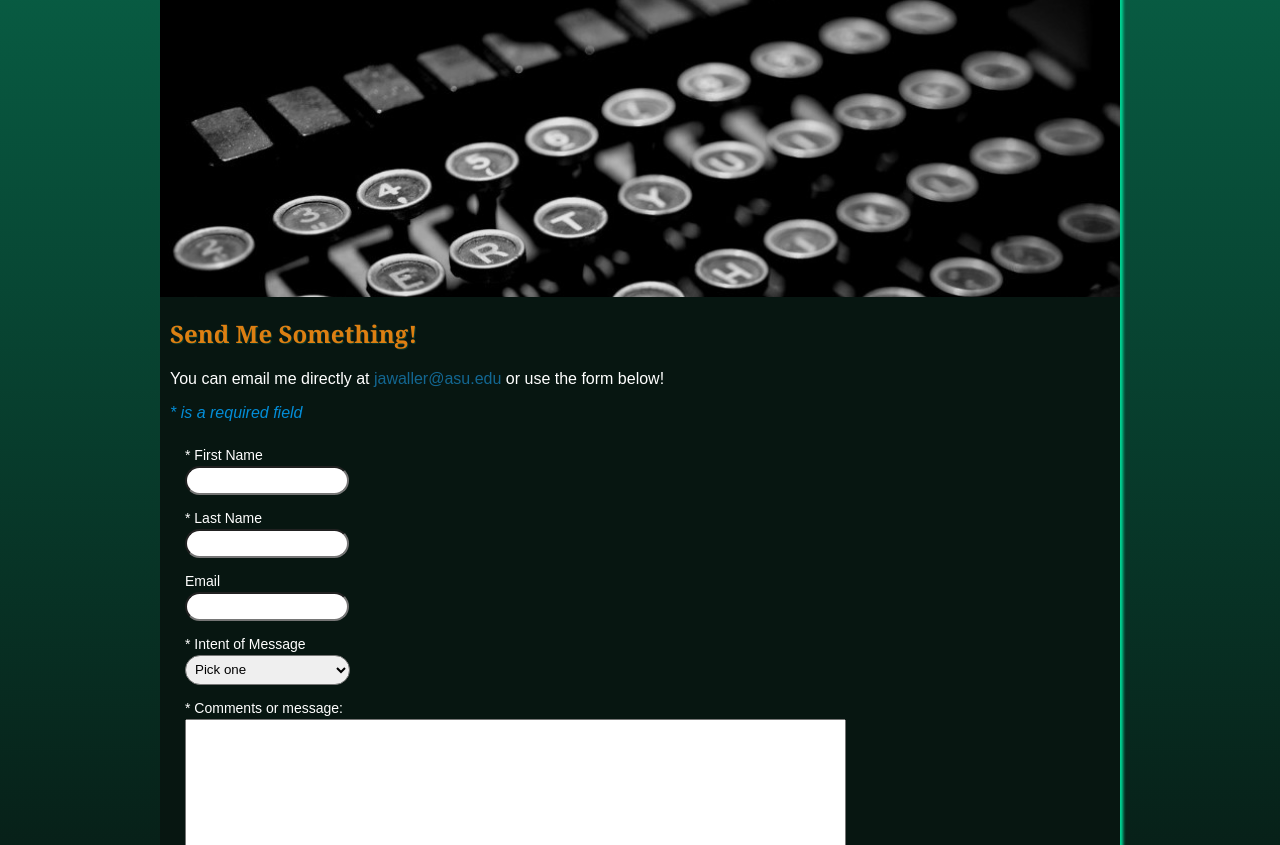
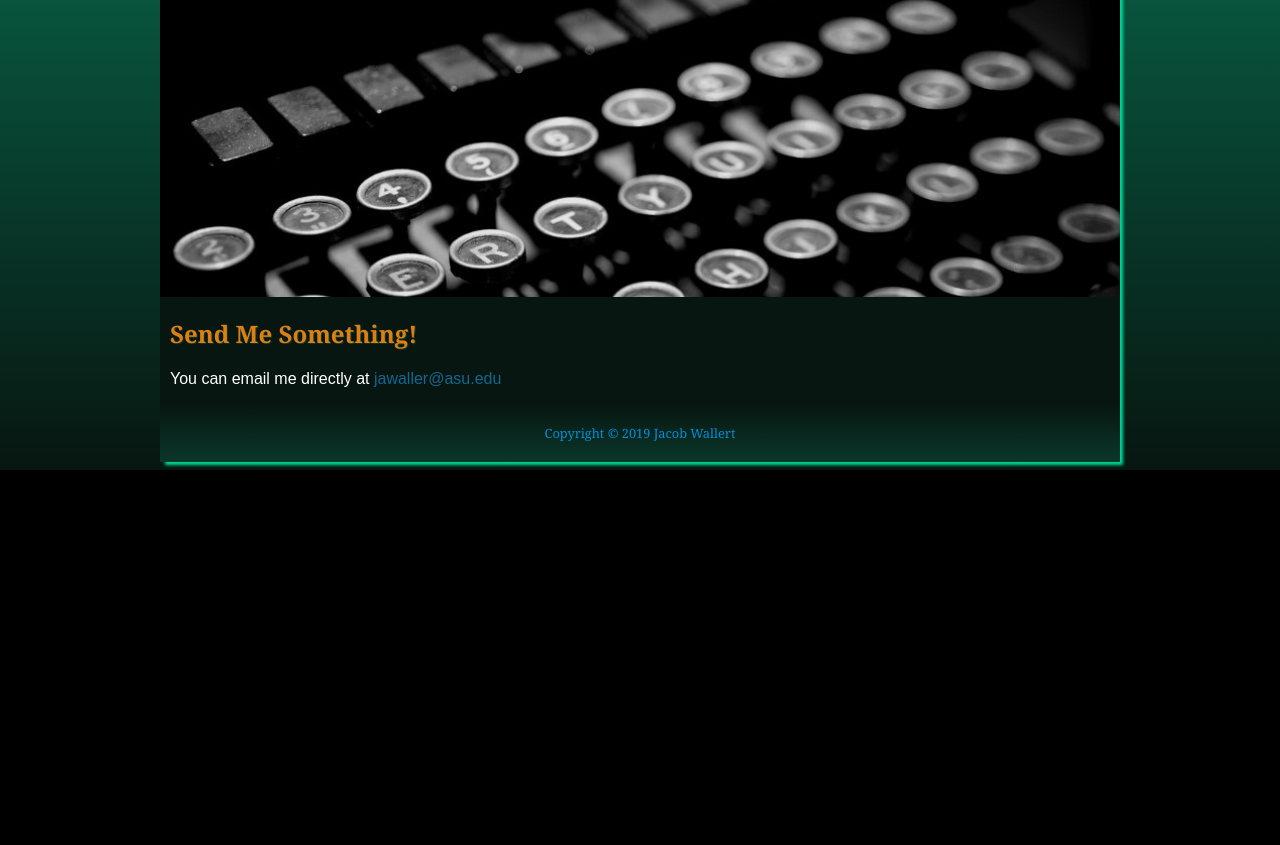
Before and after one commit to jawallert/jawallert.github.io, a plain HTML site: page contact.html in a window 1280 px wide. Shown: the part 107-952 px from the top of the page. After the commit the page ends 800 px from the top, so only its background shows below. Drawn offline with Linux system fonts and the light colour scheme.

Commit message:
Removed form from Contact.html (dummy post anyways). Typo Corrections

```diff
--- a/contact.html
+++ b/contact.html
@@ -27,29 +27,9 @@
         <div class="bodymain3">
             <h2 class="contacth2">Send Me Something!</h2>
 			<p>
-			You can email me directly at <a href="mailto:jawaller@asu.edu">jawaller@asu.edu</a> or use the form below!
+			You can email me directly at <a href="mailto:jawaller@asu.edu">jawaller@asu.edu</a>
 			</p>
-			<i>* is a required field</i>
 
-			<form method="post" action="https://webdevbasics.net/scripts/demo.php">
-				<label for="firstName">* First Name </label>
-				<input required="required" type="text" name="firstName" id="firstName">
-				<label for="lastName">* Last Name </label>
-				<input required="required" type="text" name="lastName" id="lastName">
-				<label for="email">Email</label>
-				<input type="text" name="email" id="email">
-				<label for="typeof">* Intent of Message</label>
-				<select required="required" name="typeof" id="typeof">
-					<option value="">Pick one</option>
-					<option value="business">Business</option>
-					<option value="feedback">Feedback</option>
-					<option value="projects">Projects</option>
-					<option value="comments">General Comments</option>
-				</select>
-				<label for="content">* Comments or message:</label>
-				<textarea name="content" cols="80" rows="10" id="content"></textarea><br>
-				<input class="submit" type="submit">
-			</form>
 		</div>
         <footer>
             Copyright &copy; 2019 Jacob Wallert<br>
```
Also changed, not shown: about.html (+3 -3 lines).
